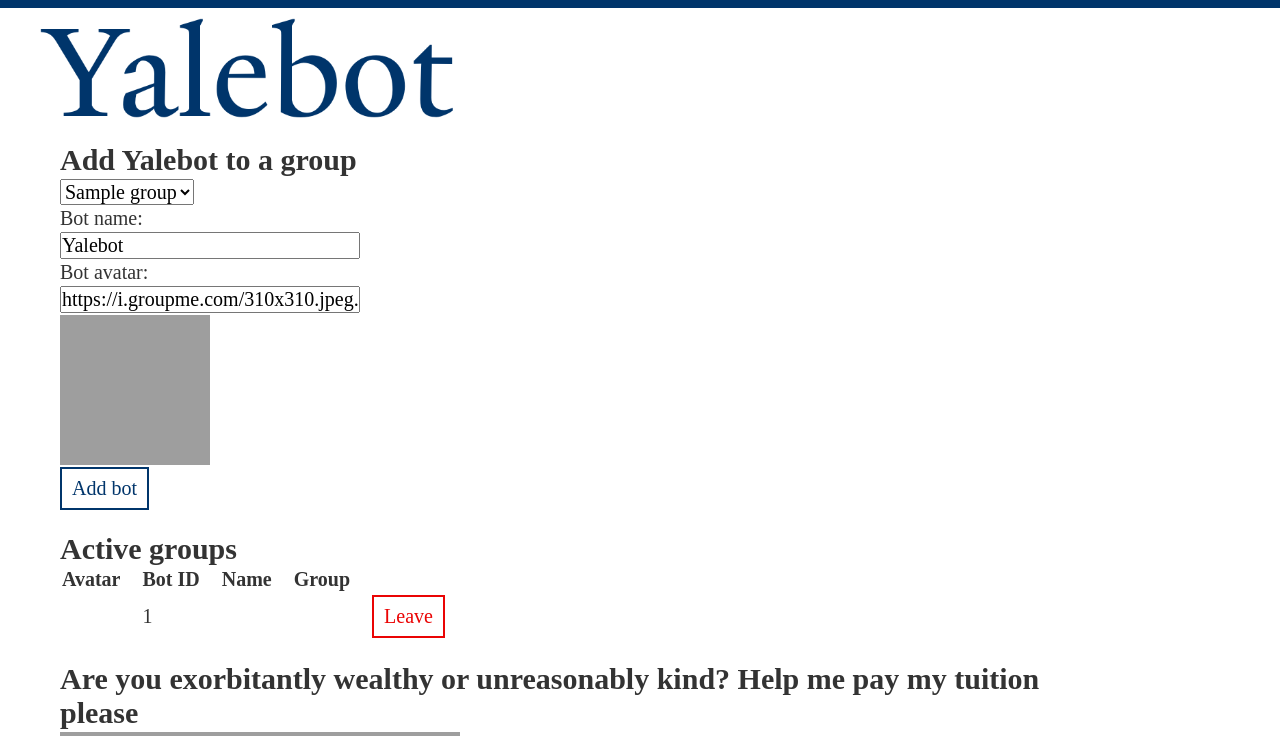
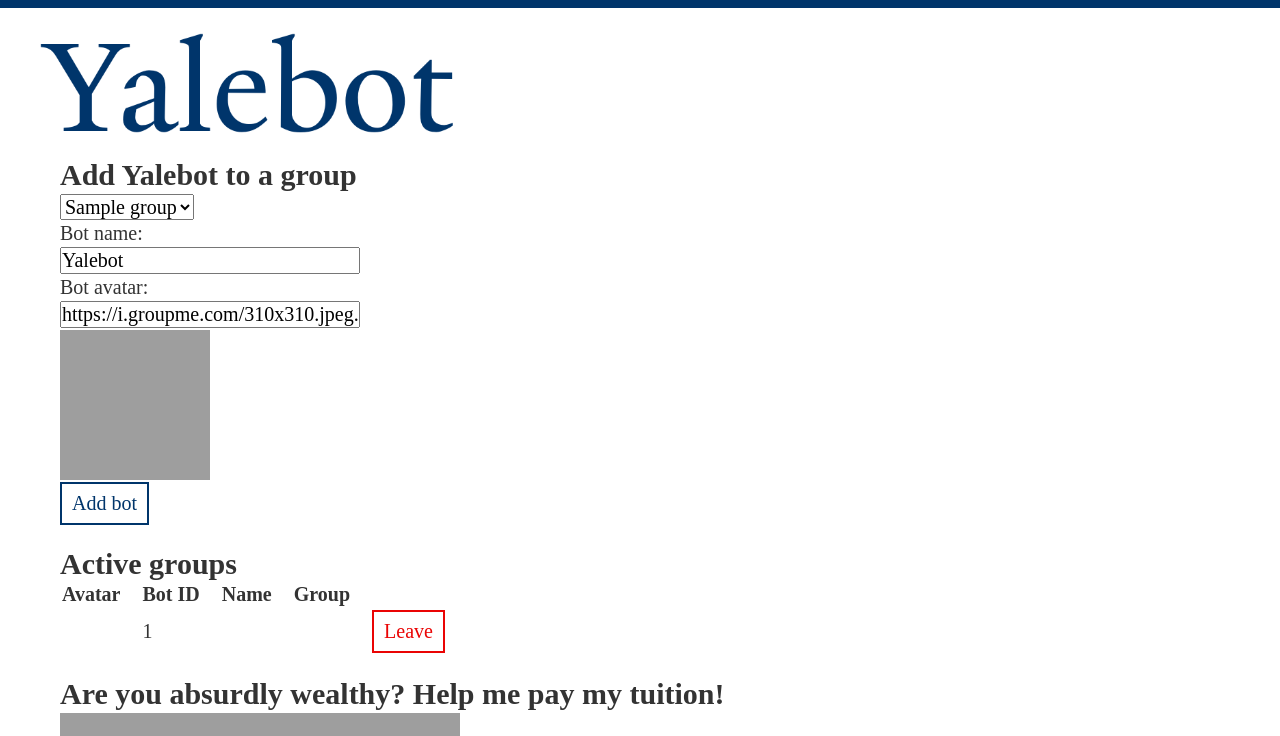
Before and after one commit to ErikBoesen/Yalebot, a Flask app: template templates/manager.html in a window 1280 px wide. Shown: the top 736 px of the page. Run offline with Flask 2, Linux system fonts and the light colour scheme; tables that the repository leaves empty hold one stand-in row (values such as "Sample post"); the template is opened without the code that fills it: values that come from a table or form of the project are taken from there, most other values are stand-ins (such as "Sample title", 1, 10 or a date in 2020); parts of the project's set-up code (start-up, migrations or seed data) failed here and were passed over; some web fonts are replaced; grey boxes are pictures that could not be loaded.

Commit message:
Clean up header of website

```diff
--- a/static/style.css
+++ b/static/style.css
@@ -23,7 +23,7 @@ header, main, footer {
 }
 header {
     padding-bottom: 20px;
-    padding-top: 30px;
+    padding-top: 40px;
 }
 h1 {
     font-size: 100px;
@@ -150,6 +150,9 @@ footer a {
     header, main, footer {
         padding: 10px 60px;
     }
+    header {
+        padding-top: 25px;
+    }
     header img {
         height: 100px;
         margin-left: -20px;
--- a/templates/manager.html
+++ b/templates/manager.html
@@ -39,7 +39,7 @@
     </table>
 </section>
 <section>
-    <h2>Are you exorbitantly wealthy or unreasonably kind? Help me pay my tuition please</h2>
+    <h2>Are you absurdly wealthy? Help me pay my tuition!</h2>
     <form action="https://www.paypal.com/cgi-bin/webscr" method="post" target="_top">
         <input type="hidden" name="cmd" value="_donations" />
         <input type="hidden" name="business" value="TASL57L8A2FMN" />
```
